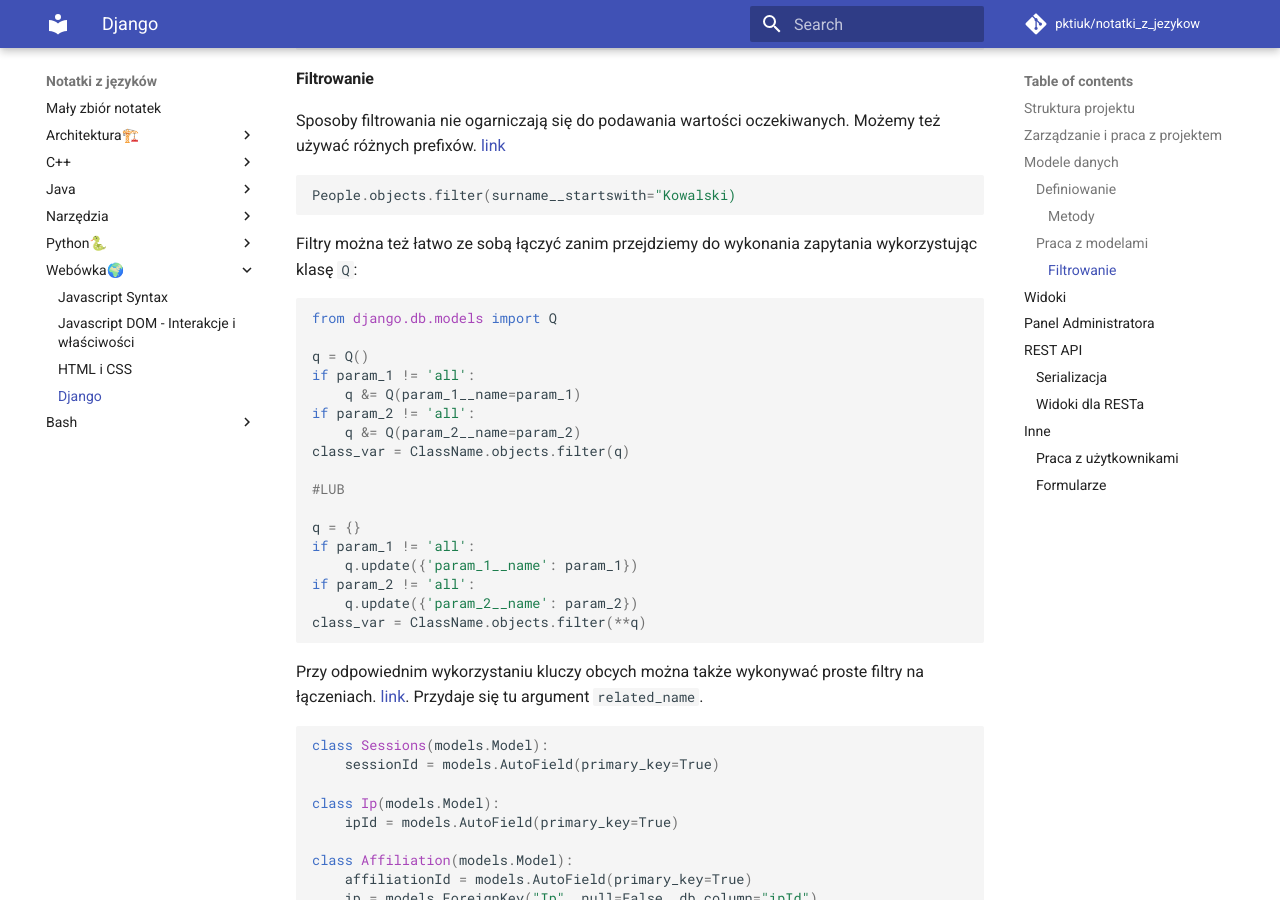
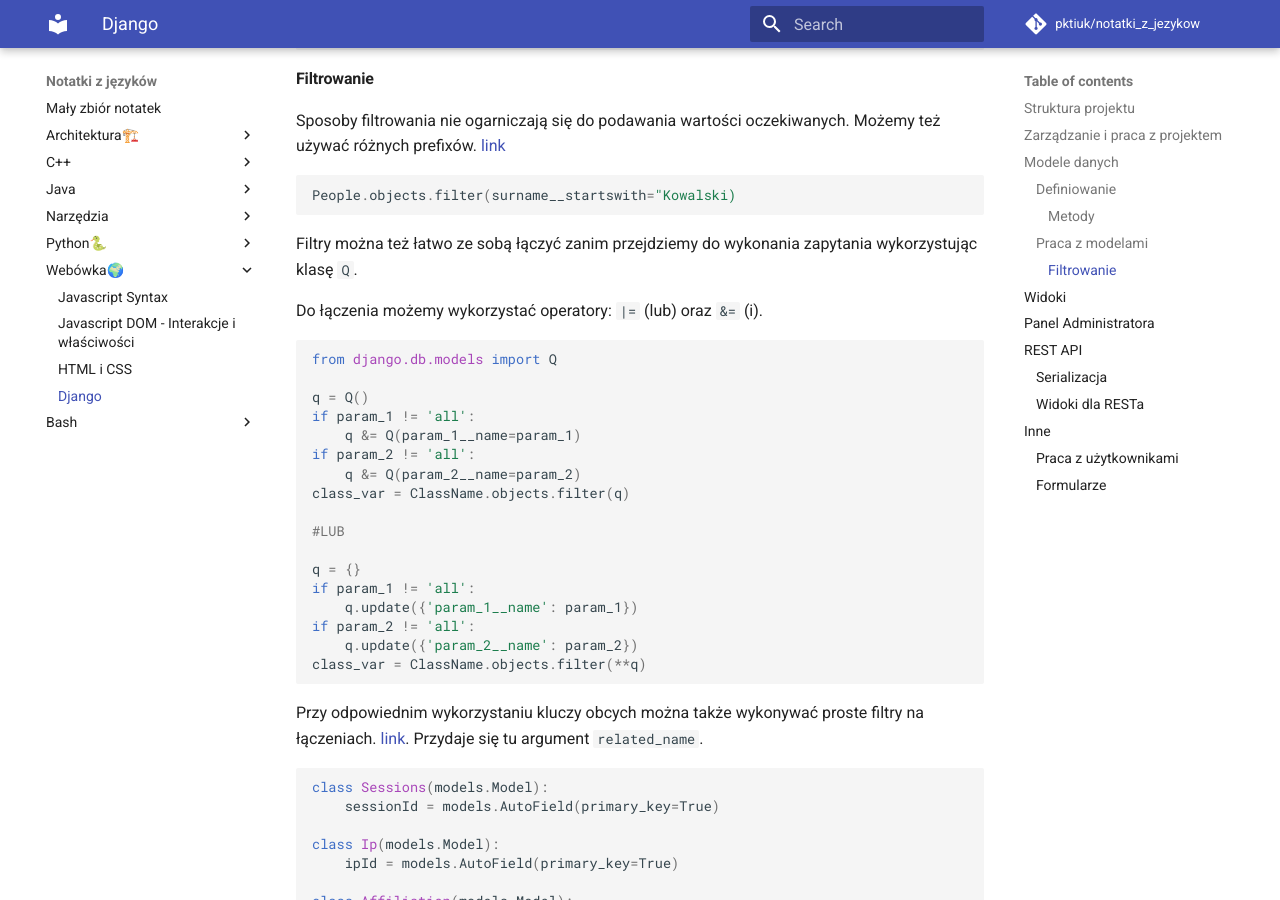
Before and after one commit to pktiuk/notatki_z_jezykow, an MkDocs documentation site: the page built from docs/Webówka🌍/9_django.md, in a window 1280 px wide and 900 px high, scrolled down 3527 px. Built offline with MkDocs 1.6.1 and Material for MkDocs 9.7.7, drawn with Linux system fonts in a browser that asks for light colours; comment, search, counter and statistics services are not loaded.

Commit message:
Operatory łączenia w django

````diff
--- a/docs/Webówka🌍/9_django.md
+++ b/docs/Webówka🌍/9_django.md
@@ -149,7 +149,9 @@ Sposoby filtrowania nie ogarniczają się do podawania wartości oczekiwanych. M
 People.objects.filter(surname__startswith="Kowalski)
 ```
 
-Filtry można też łatwo ze sobą łączyć zanim przejdziemy do wykonania zapytania wykorzystując klasę `Q`:
+Filtry można też łatwo ze sobą łączyć zanim przejdziemy do wykonania zapytania wykorzystując klasę `Q`.
+
+Do łączenia możemy wykorzystać operatory: `|=` (lub) oraz `&=` (i).
 
 ```python
 from django.db.models import Q
````
